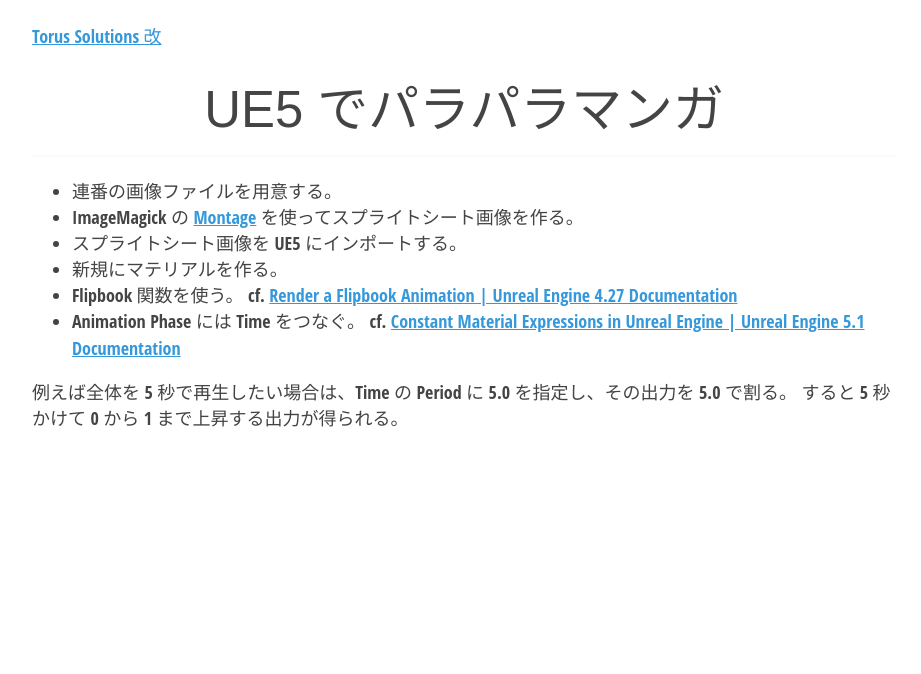
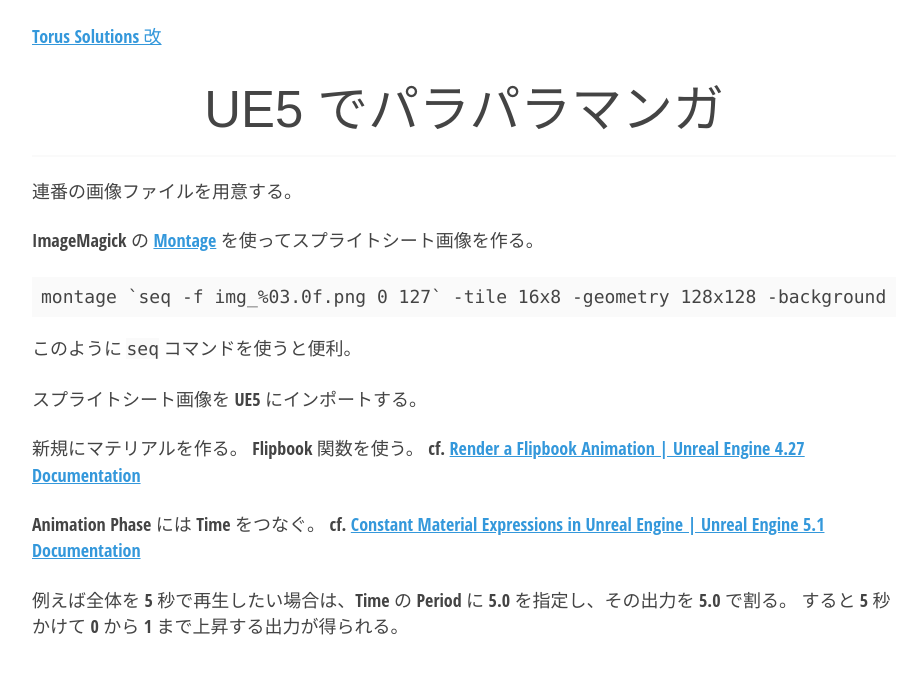
Before and after one commit to torus/torus.github.io, a Jekyll site: the page built from _posts/2023-03-28-unreal-flipbook.md, in a window 1280 px wide. Shown: the top 674 px of the page, without its empty margins (176-1097 px from the left). Built offline with Jekyll 4.4.1, drawn with Linux system fonts in a browser that asks for light colours.

Commit message:
Update 2023-03-28-unreal-flipbook.md

````diff
--- a/_posts/2023-03-28-unreal-flipbook.md
+++ b/_posts/2023-03-28-unreal-flipbook.md
@@ -2,13 +2,21 @@
 title: UE5 でパラパラマンガ
 ---
 
-- 連番の画像ファイルを用意する。
-- ImageMagick の [Montage](https://legacy.imagemagick.org/Usage/montage/) を使ってスプライトシート画像を作る。
-- スプライトシート画像を UE5 にインポートする。
-- 新規にマテリアルを作る。
-- Flipbook 関数を使う。
+連番の画像ファイルを用意する。
+
+ImageMagick の [Montage](https://legacy.imagemagick.org/Usage/montage/) を使ってスプライトシート画像を作る。
+```
+montage `seq -f img_%03.0f.png 0 127` -tile 16x8 -geometry 128x128 -background none sheet.png
+```
+このように `seq` コマンドを使うと便利。
+
+スプライトシート画像を UE5 にインポートする。
+
+新規にマテリアルを作る。
+Flipbook 関数を使う。
 cf. [Render a Flipbook Animation \| Unreal Engine 4.27 Documentation](https://docs.unrealengine.com/4.27/en-US/RenderingAndGraphics/RenderToTextureTools/5/)
-- Animation Phase には Time をつなぐ。
+
+Animation Phase には Time をつなぐ。
 cf. [Constant Material Expressions in Unreal Engine \| Unreal Engine 5.1 Documentation](https://docs.unrealengine.com/5.1/en-US/constant-material-expressions-in-unreal-engine/)
 
 例えば全体を 5 秒で再生したい場合は、Time の Period に 5.0 を指定し、その出力を 5.0 で割る。
````
